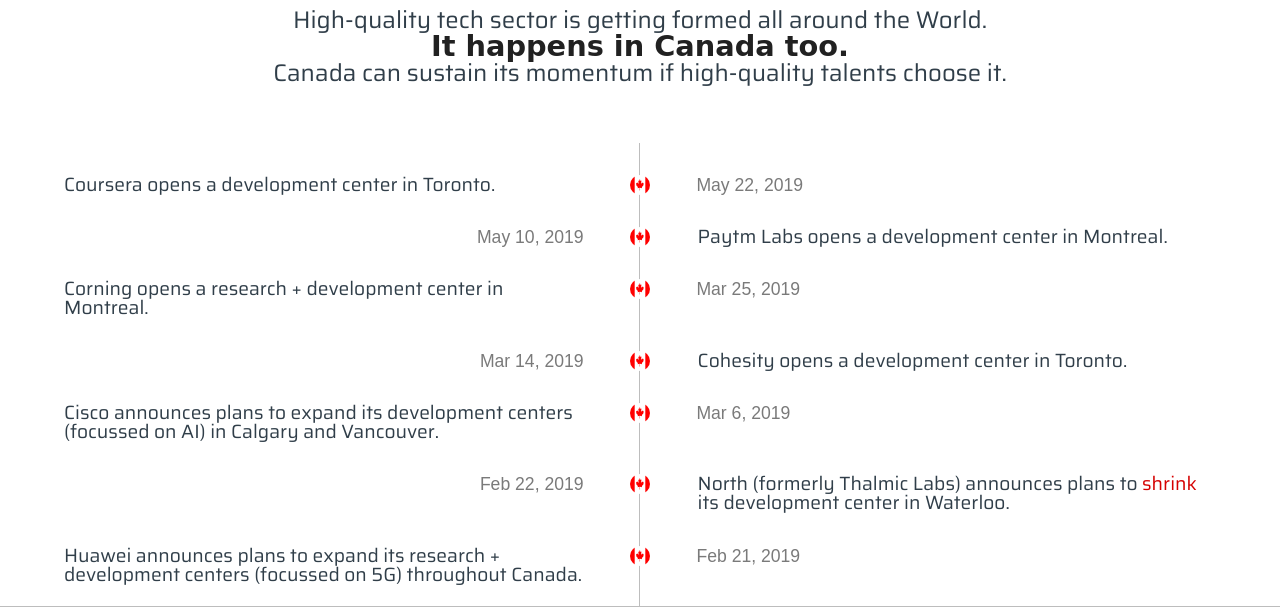
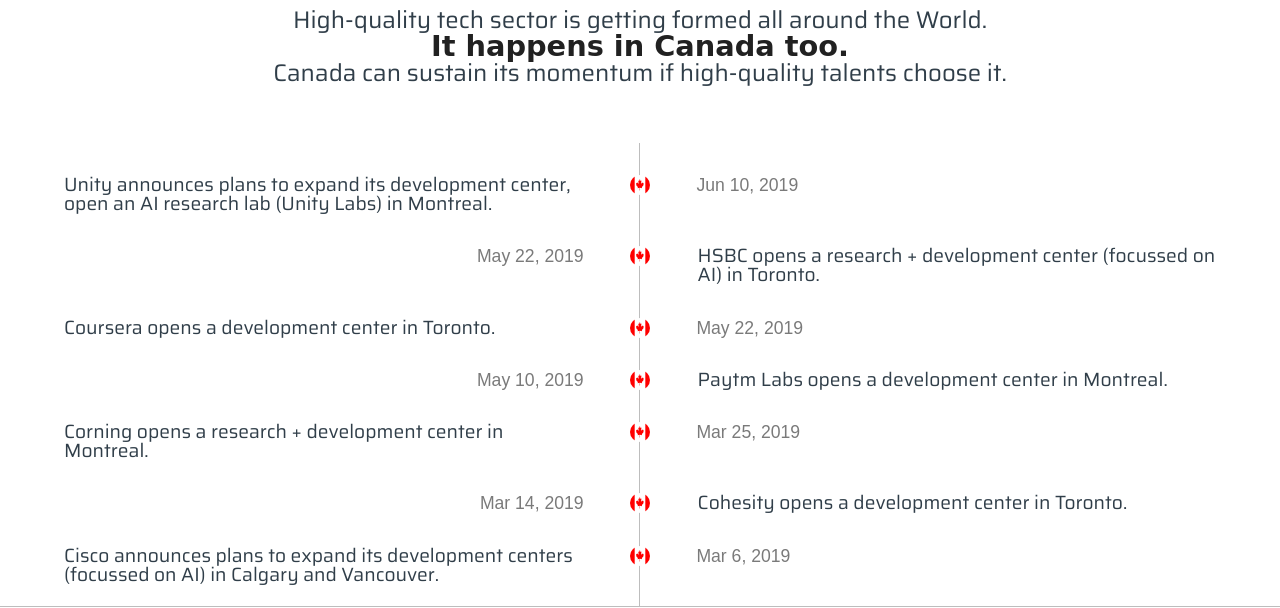
Before and after one commit to cshopeorg/canada, a plain HTML site: page industry.html in a window 1280 px wide. Shown: the part 151-759 px from the top of the page. Drawn offline with nearby package versions, Linux system fonts and the light colour scheme; a web font is replaced by a local one.

Commit message:
added new events

```diff
--- a/industry.html
+++ b/industry.html
@@ -60,6 +60,31 @@
 
 	<section class="cd-timeline js-cd-timeline">
 		<div class="cd-timeline__container">
+
+
+                <div class="cd-timeline__block js-cd-block">
+                        <div class="cd-timeline__img cd-timeline__img--movie js-cd-img">
+                            <img src="img/ca.svg" alt="Movie">
+                        </div> <!-- cd-timeline__img -->
+
+                        <div class="cd-timeline__content js-cd-content">
+                            <h2>Unity announces plans to expand its development center, open an AI research lab (Unity Labs) in Montreal.</h2>
+                            <p></p>
+                            <span class="cd-timeline__date">Jun 10, 2019</span>
+                        </div> <!-- cd-timeline__content -->
+                </div> <!-- cd-timeline__block -->
+
+                <div class="cd-timeline__block push-right js-cd-block">
+                        <div class="cd-timeline__img cd-timeline__img--movie js-cd-img">
+                            <img src="img/ca.svg" alt="Movie">
+                        </div> <!-- cd-timeline__img -->
+
+                        <div class="cd-timeline__content js-cd-content">
+                            <h2>HSBC opens a research + development center (focussed on AI) in Toronto.</h2>
+                            <p></p>
+                            <span class="cd-timeline__date">May 22, 2019</span>
+                        </div> <!-- cd-timeline__content -->
+                </div> <!-- cd-timeline__block -->
 
 
                 <div class="cd-timeline__block js-cd-block">
@@ -205,7 +230,7 @@
                         </div> <!-- cd-timeline__img -->
 
                         <div class="cd-timeline__content js-cd-content">
-                            <h2>Denso opens a research + development center (focussed on artificial intelligence) in Montreal.</h2>
+                            <h2>Denso opens a research + development center (focussed on AI) in Montreal.</h2>
                             <p></p>
                             <span class="cd-timeline__date">Jan 10, 2019</span>
                         </div> <!-- cd-timeline__content -->
```
